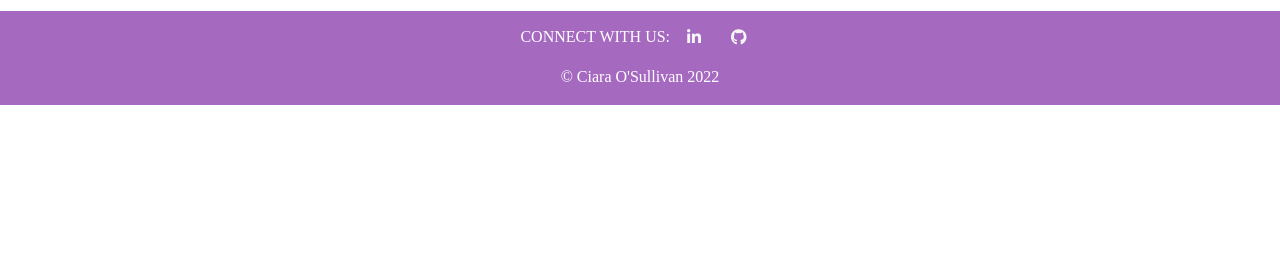
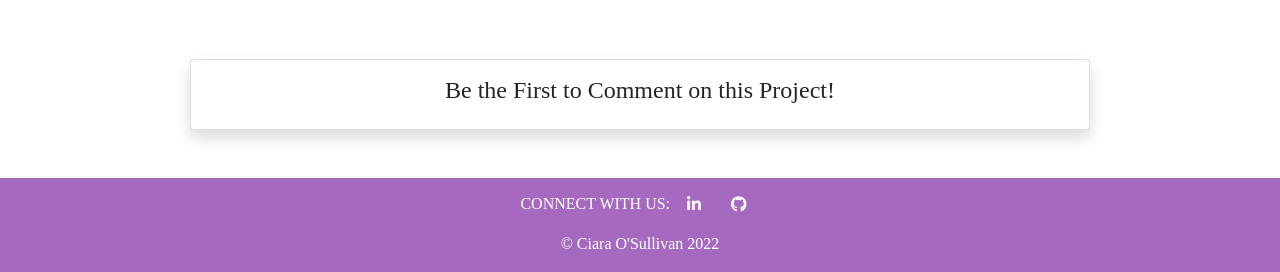
Before and after one commit to ciaraosull/project-4-django, a Django app: template blog/templates/blog/post_detail.html in a window 1280 px wide. Shown: the part 907-1179 px from the top of the page. Before the commit the page ends 1012 px from the top, so only its background shows below. Run offline with Django 3.2, Linux system fonts and the light colour scheme; the template is opened without the code that fills it: values that come from a table or form of the project are taken from there, others are empty; the visitor is signed in with stand-in values (Sample User, id 1); some libraries are stand-ins or nearby versions; some web fonts are replaced.

Commit message:
Add message for user if no comments on post yet

```diff
--- a/blog/templates/blog/post_detail.html
+++ b/blog/templates/blog/post_detail.html
@@ -103,8 +103,8 @@
 
 <!-- List Comments -->
 {%  if comments  %}
-<section class="container mt-3 pt-3 comments-section">
-    <h4>Comment{{ post.comments.count|pluralize }} {{ post.comments.count }}</h4>
+<section class="container mt-3 mb-3 pt-3 comments-section">
+    <h4>Comment{{ post.comments.count|pluralize }}: {{ post.comments.count }}</h4>
     {% for comment in comments %}
     <div class="row pt-3">
         <div class="col-md-2"></div>
@@ -139,7 +139,6 @@
 </section>
 
 <!-- Comments Pagination -->
-
 <section class="paginate container">
     <div class="d-flex justify-content-end mb-4 me-5 mt-3">
         {%  if comments.has_previous  %}
@@ -161,7 +160,15 @@
         {%  endif  %}
     </div>
 </section>
+
+{%  else %}
+<section class="container d-flex justify-content-center">
+    <div class="card ps-5 pe-5 mb-3 mt-5 shadow p-3 mb-5 bg-body rounded" style="width: 900px;">
+        <div class="content-item d-flex justify-content-center" id="comments">
+            <h4>Be the First to Comment on this Project!</h4>
+        </div>
+    </div>
+</section>
 {%  endif  %}
 
-
 {%  endblock content  %}
```
